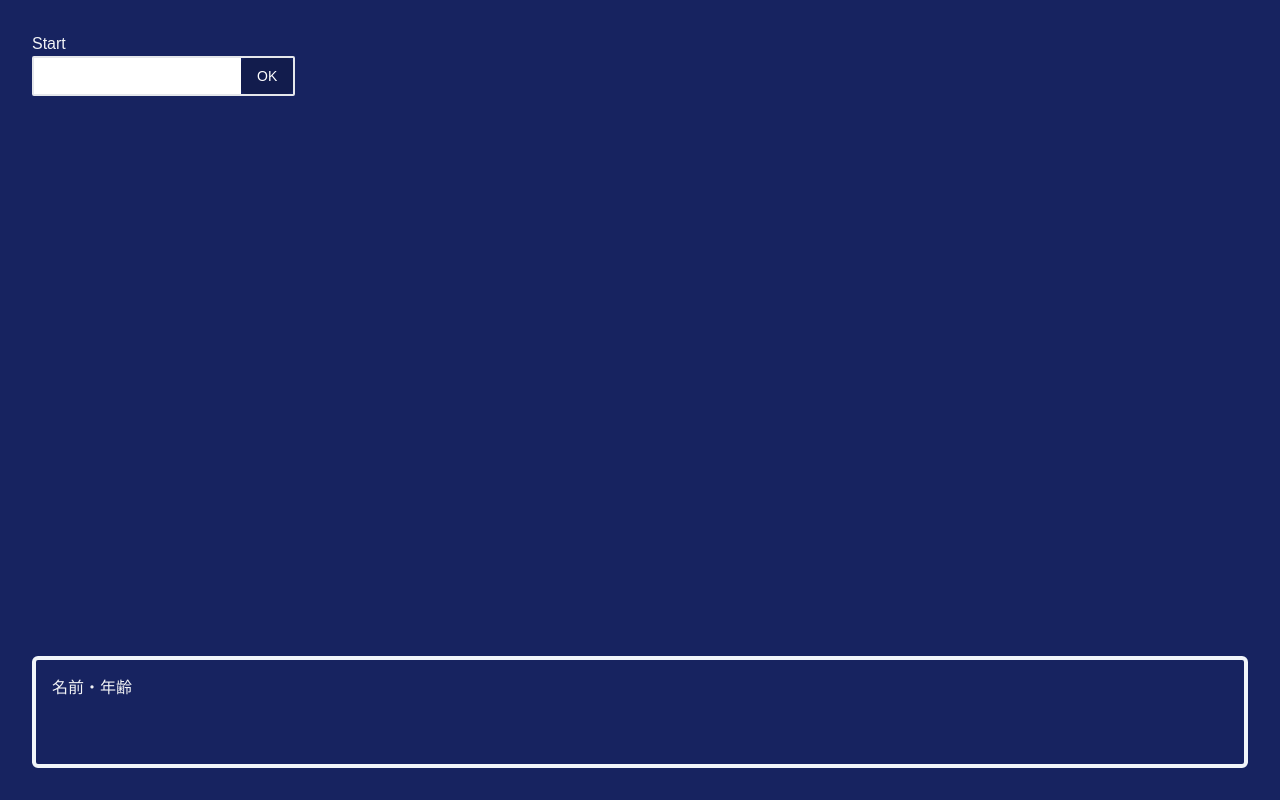
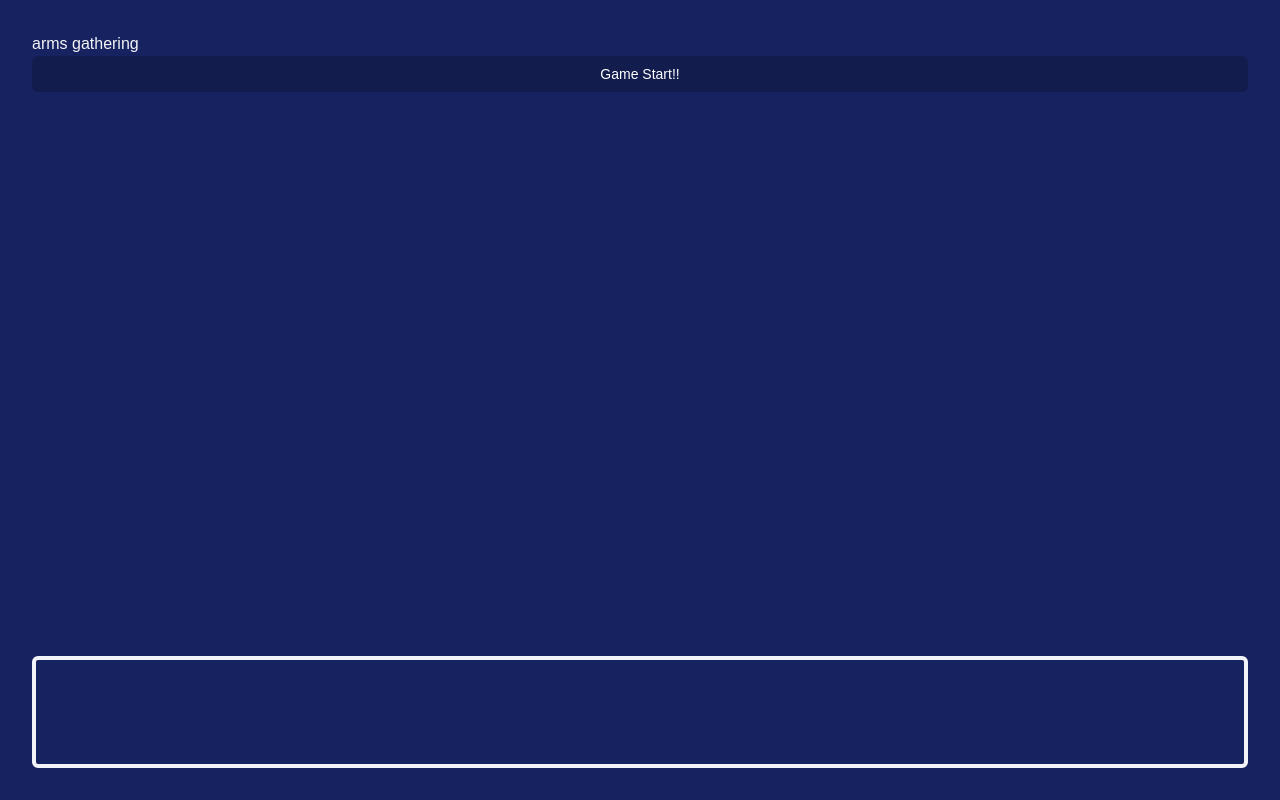
Before and after one commit to littleswampman/arms-gathering, a React (Vite) app: page /start in a window 1280 px wide. Built offline with nearby package versions, Linux system fonts and the light colour scheme; a web font is replaced by a local one.

Commit message:
fix Start.tsx to change the display according to the progress of the game

```diff
--- a/src/pages/Start.tsx
+++ b/src/pages/Start.tsx
@@ -2,10 +2,10 @@ import React, { FC } from "react";
 import { useSetRecoilState, SetterOrUpdater, useRecoilValue } from "recoil";
 
 import { Layout } from "../layout/Layout";
+
 import { NameInput } from "../components/NameInput";
+import { GameStart } from "../components/GameStart";
 
-import { DisplayedText } from "../types/DisplayedText";
-import { displayedTextAtom } from "../atoms/displayedTextAtom";
 import { TextDisplay } from "../components/TextDisplay";
 
 import { GameProgress } from "../types/GameProgress";
@@ -13,23 +13,24 @@ import { gameProgressAtom } from "../atoms/gameProgressAtom";
 import { gameProgressSelector } from "../selectors/gameProgressSelector";
 
 export const Start: FC = () => {
-    const setDisplayedText: SetterOrUpdater<DisplayedText> =
-        useSetRecoilState(displayedTextAtom);
-
     const setGameProgress: SetterOrUpdater<GameProgress> =
         useSetRecoilState(gameProgressAtom);
     const gameProgress = useRecoilValue(gameProgressSelector);
-
-    setDisplayedText({
-        texts: ["a迷aaa宮にa潜る"],
-        // 半角文字と全角文字を混ぜても正しく表示されるかのテスト
-    });
+    const switchElement = () => {
+        switch (gameProgress) {
+            case "":
+                return <GameStart />;
+            case "start_name-input":
+                return <NameInput />;
+            default:
+                return <p>Error!</p>;
+        }
+    };
 
     return (
         <Layout>
             <div className="relative h-full w-full">
-                <div>Start</div>
-                <NameInput />
+                {switchElement()}
                 <div className="absolute bottom-0 w-full">
                     <TextDisplay />
                 </div>
```
